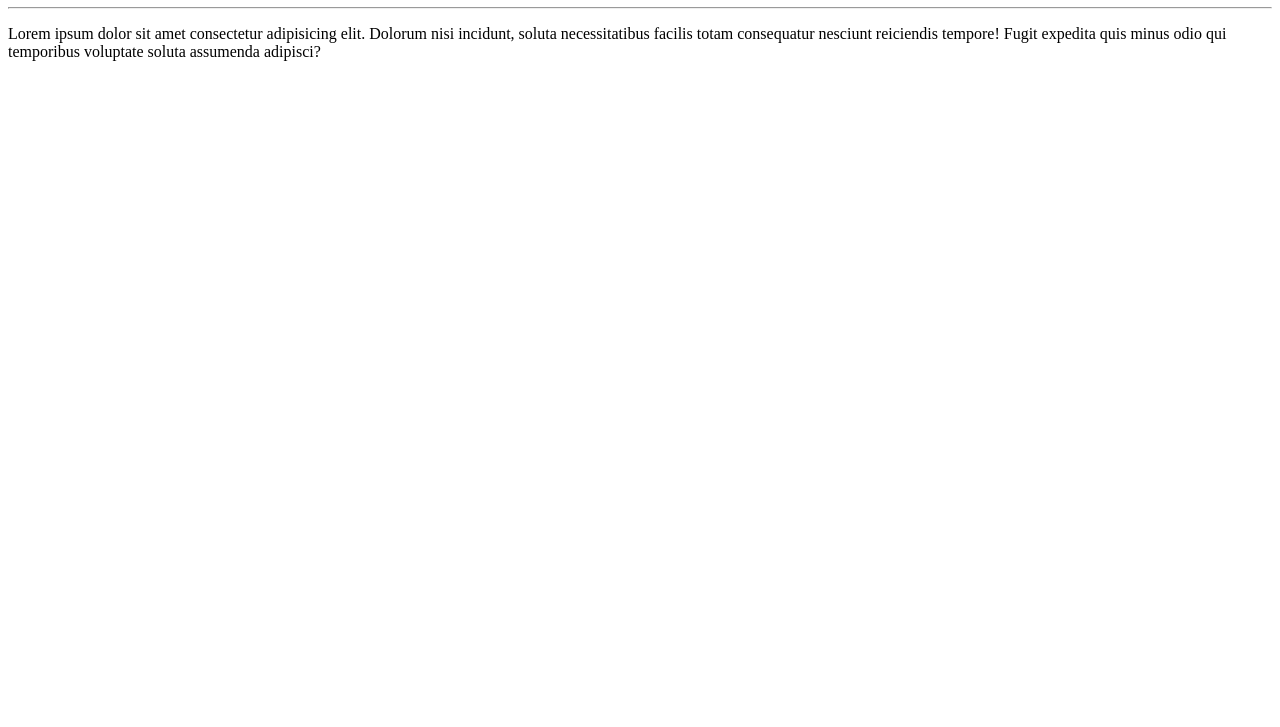
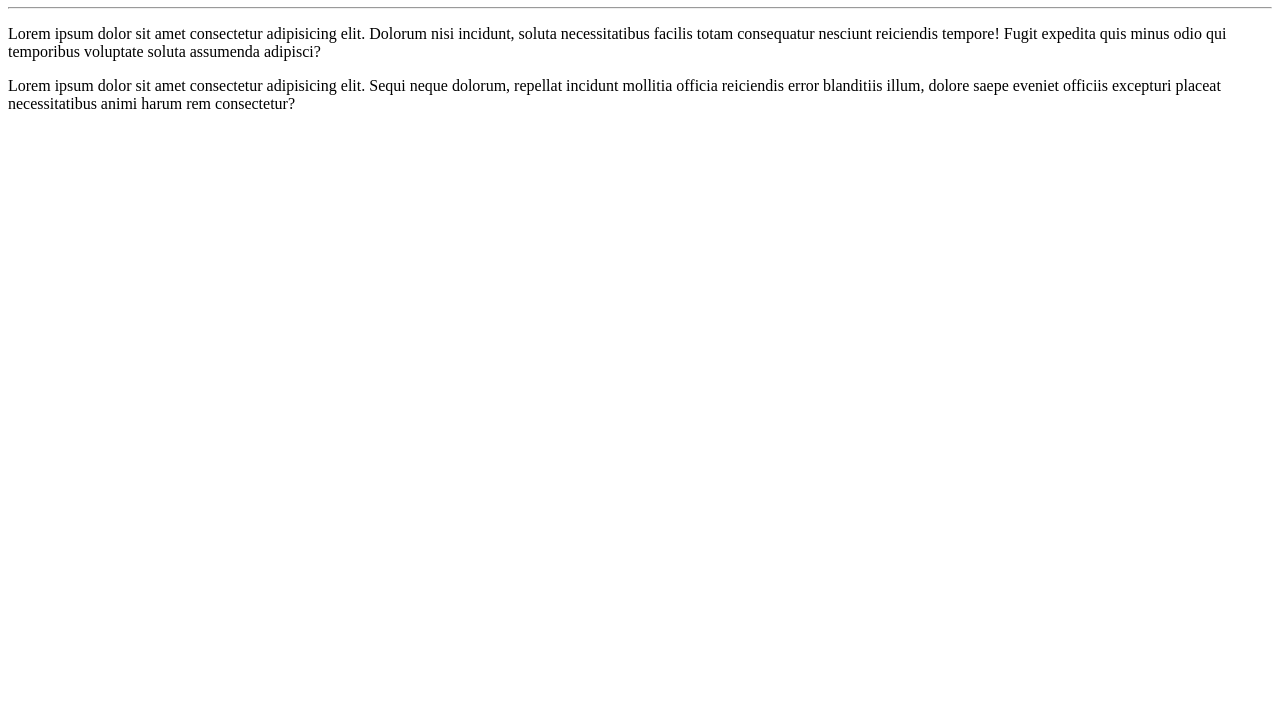
Before and after one commit to Duibener/Ola-mundo, a plain HTML site: page site_exemplo/index.html in a window 1280 px wide. Shown: the part 73-800 px from the top of the page. Drawn offline with Linux system fonts and the light colour scheme.

Commit message:
Adicionei 1 paragrafo

```diff
--- a/site_exemplo/index.html
+++ b/site_exemplo/index.html
@@ -9,5 +9,6 @@
     <h1>Olá, Mundo!</h1>
     <hr>
     <p>Lorem ipsum dolor sit amet consectetur adipisicing elit. Dolorum nisi incidunt, soluta necessitatibus facilis totam consequatur nesciunt reiciendis tempore! Fugit expedita quis minus odio qui temporibus voluptate soluta assumenda adipisci?</p>
+    <p>Lorem ipsum dolor sit amet consectetur adipisicing elit. Sequi neque dolorum, repellat incidunt mollitia officia reiciendis error blanditiis illum, dolore saepe eveniet officiis excepturi placeat necessitatibus animi harum rem consectetur?</p>
 </body>
 </html>
```
